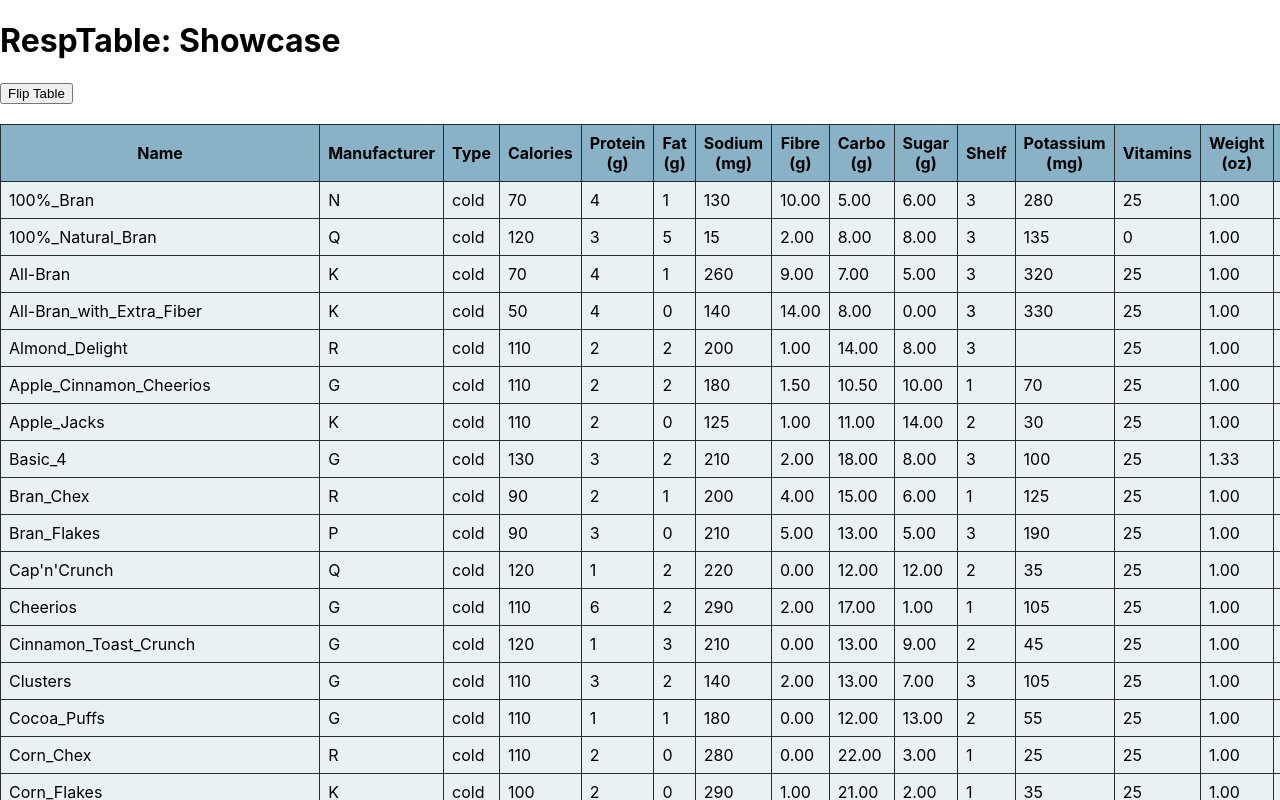
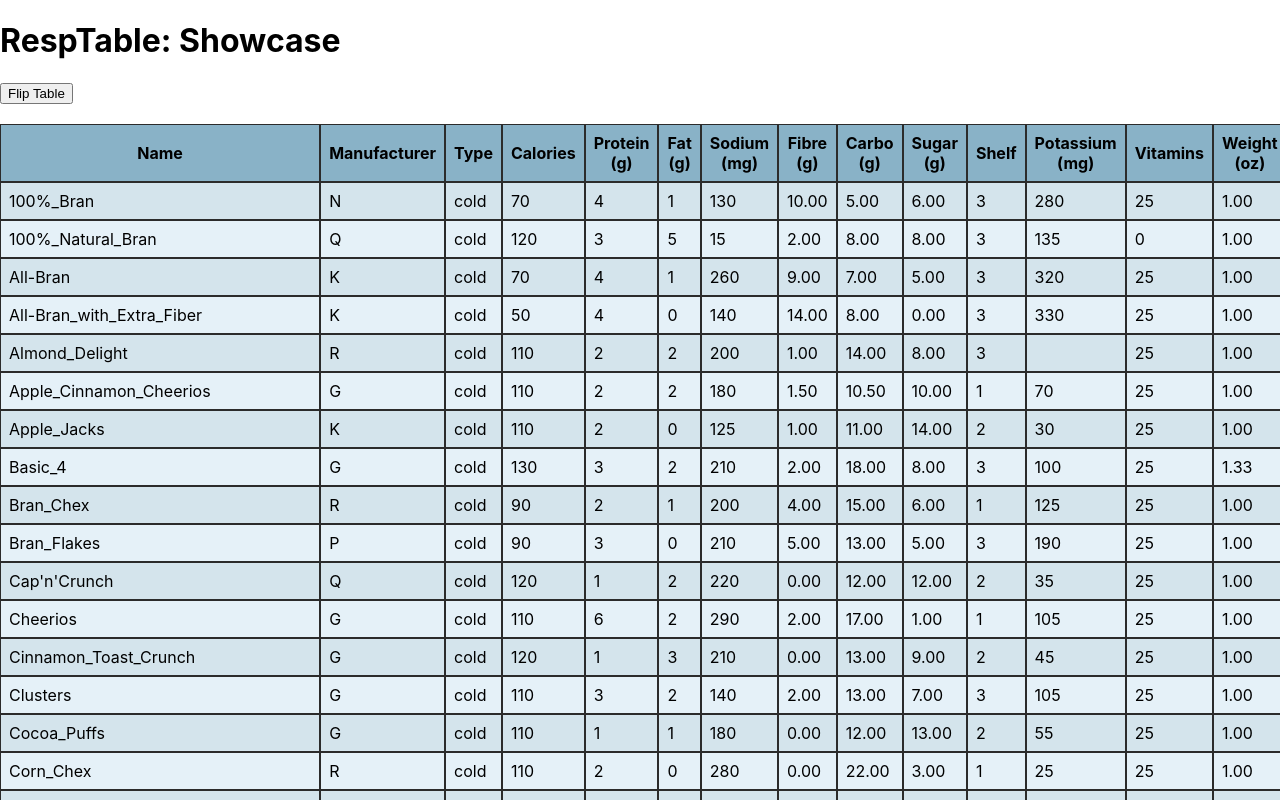
Before and after one commit to milos-globocki/RespTable, a React (Create React App) app in the folder examples/react-example/: page / in a window 1280 px wide. Shown: the top 800 px of the page. Built offline with nearby package versions, Linux system fonts and the light colour scheme.

Commit message:
Fixed Windows Build Script (Danki Hevi uwu)

```diff
--- a/examples/react-example/src/compiled-files-here/index.cjs.css
+++ b/examples/react-example/src/compiled-files-here/index.cjs.css
@@ -1 +1 @@
-.responsive-table{border-collapse:collapse;font-size:1em;margin:1.25em 0}.responsive-table td,.responsive-table th{background-color:#eaf1f5;border:.0625em solid #2b2b2b;padding:.5em}.responsive-table td{text-align:left}.responsive-table td.numeric{text-align:right}.responsive-table th{background-color:#89b2c7;color:#000}@media (max-width:37.5em){.responsive-table,.stacking{font-size:.875}.stacking thead{display:none}.stacking tbody,.stacking td,.stacking tr{display:block;width:100%}.stacking tr{margin-bottom:1em}.stacking td{padding-left:50%;position:relative;text-align:left}.stacking td:before{content:attr(data-label);font-weight:700;left:0;padding-left:.5em;position:absolute;text-align:left;width:45%}.stacking td:first-of-type{background-color:#89b2c7;border-left:.0625em solid #2b2b2b;color:#000;font-weight:700}.stacking.list-view{display:block;padding:0}.stacking .list-item{background-color:#eaf1f5;border:.0625em solid #ddd;display:flex;flex-direction:column;margin-bottom:1em;padding:1em}.stacking .list-item span{font-weight:700;margin:.25em 0}}@media (min-width:37.5625em){.stacking#lv{display:table}.stacking.list-view{display:none}}
+.responsive-table{border-collapse:separate;border-spacing:0;font-size:1em;margin:1.25em 0}.responsive-table tr:nth-child(odd){background-color:#d4e4ec}.responsive-table tr:nth-child(2n){background-color:#e5f1f8}.responsive-table td,.responsive-table th{border:.0625em solid #2b2b2b;padding:.5em}.responsive-table th{background-color:#89b2c7;border-width:.0625em;color:#000;position:sticky;top:0;z-index:1}.responsive-table td{background-color:inherit;text-align:left}.responsive-table td.numeric{text-align:right}@media (max-width:37.5em){.responsive-table{font-size:.875em}.stacking{font-size:.875}.stacking thead{display:none}.stacking tbody,.stacking td,.stacking tr{display:block;width:100%}.stacking tr{margin-bottom:1em}.stacking td{padding-left:50%;position:relative;text-align:left}.stacking td:before{content:attr(data-label);font-weight:700;left:0;padding-left:.5em;position:absolute;text-align:left;width:45%}.stacking td:first-of-type{background-color:#89b2c7;border-left:.0625em solid #2b2b2b;color:#000;font-weight:700}.stacking.list-view{display:block;padding:0}.stacking .list-item{background-color:#eaf1f5;border:.0625em solid #ddd;display:flex;flex-direction:column;margin-bottom:1em;padding:1em}.stacking .list-item span{font-weight:700;margin:.25em 0}}@media (min-width:37.5625em){.stacking#lv{display:table}.stacking.list-view{display:none}}
--- a/examples/react-example/src/compiled-files-here/index.esm.css
+++ b/examples/react-example/src/compiled-files-here/index.esm.css
@@ -1 +1 @@
-.responsive-table{border-collapse:collapse;font-size:1em;margin:1.25em 0}.responsive-table td,.responsive-table th{background-color:#eaf1f5;border:.0625em solid #2b2b2b;padding:.5em}.responsive-table td{text-align:left}.responsive-table td.numeric{text-align:right}.responsive-table th{background-color:#89b2c7;color:#000}@media (max-width:37.5em){.responsive-table,.stacking{font-size:.875}.stacking thead{display:none}.stacking tbody,.stacking td,.stacking tr{display:block;width:100%}.stacking tr{margin-bottom:1em}.stacking td{padding-left:50%;position:relative;text-align:left}.stacking td:before{content:attr(data-label);font-weight:700;left:0;padding-left:.5em;position:absolute;text-align:left;width:45%}.stacking td:first-of-type{background-color:#89b2c7;border-left:.0625em solid #2b2b2b;color:#000;font-weight:700}.stacking.list-view{display:block;padding:0}.stacking .list-item{background-color:#eaf1f5;border:.0625em solid #ddd;display:flex;flex-direction:column;margin-bottom:1em;padding:1em}.stacking .list-item span{font-weight:700;margin:.25em 0}}@media (min-width:37.5625em){.stacking#lv{display:table}.stacking.list-view{display:none}}
+.responsive-table{border-collapse:separate;border-spacing:0;font-size:1em;margin:1.25em 0}.responsive-table tr:nth-child(odd){background-color:#d4e4ec}.responsive-table tr:nth-child(2n){background-color:#e5f1f8}.responsive-table td,.responsive-table th{border:.0625em solid #2b2b2b;padding:.5em}.responsive-table th{background-color:#89b2c7;border-width:.0625em;color:#000;position:sticky;top:0;z-index:1}.responsive-table td{background-color:inherit;text-align:left}.responsive-table td.numeric{text-align:right}@media (max-width:37.5em){.responsive-table{font-size:.875em}.stacking{font-size:.875}.stacking thead{display:none}.stacking tbody,.stacking td,.stacking tr{display:block;width:100%}.stacking tr{margin-bottom:1em}.stacking td{padding-left:50%;position:relative;text-align:left}.stacking td:before{content:attr(data-label);font-weight:700;left:0;padding-left:.5em;position:absolute;text-align:left;width:45%}.stacking td:first-of-type{background-color:#89b2c7;border-left:.0625em solid #2b2b2b;color:#000;font-weight:700}.stacking.list-view{display:block;padding:0}.stacking .list-item{background-color:#eaf1f5;border:.0625em solid #ddd;display:flex;flex-direction:column;margin-bottom:1em;padding:1em}.stacking .list-item span{font-weight:700;margin:.25em 0}}@media (min-width:37.5625em){.stacking#lv{display:table}.stacking.list-view{display:none}}
```
Also changed, not shown: 1 other file (tests, documents, lock files or other folders).
